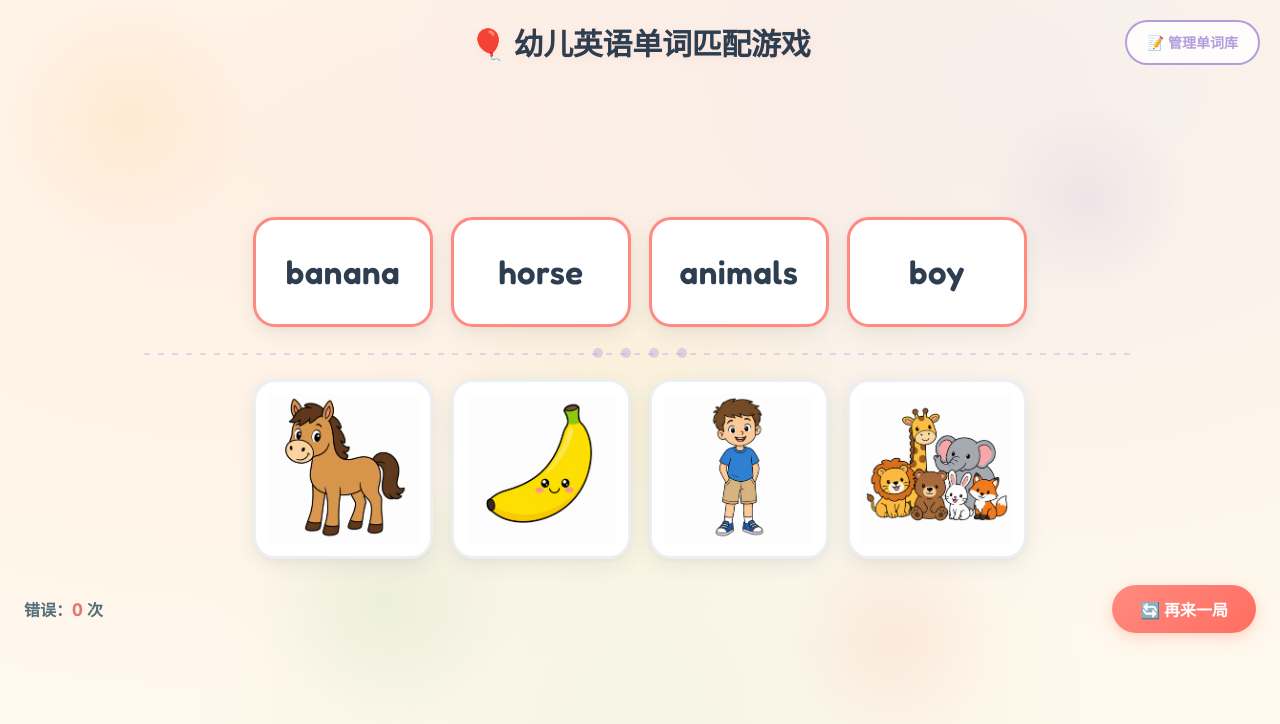
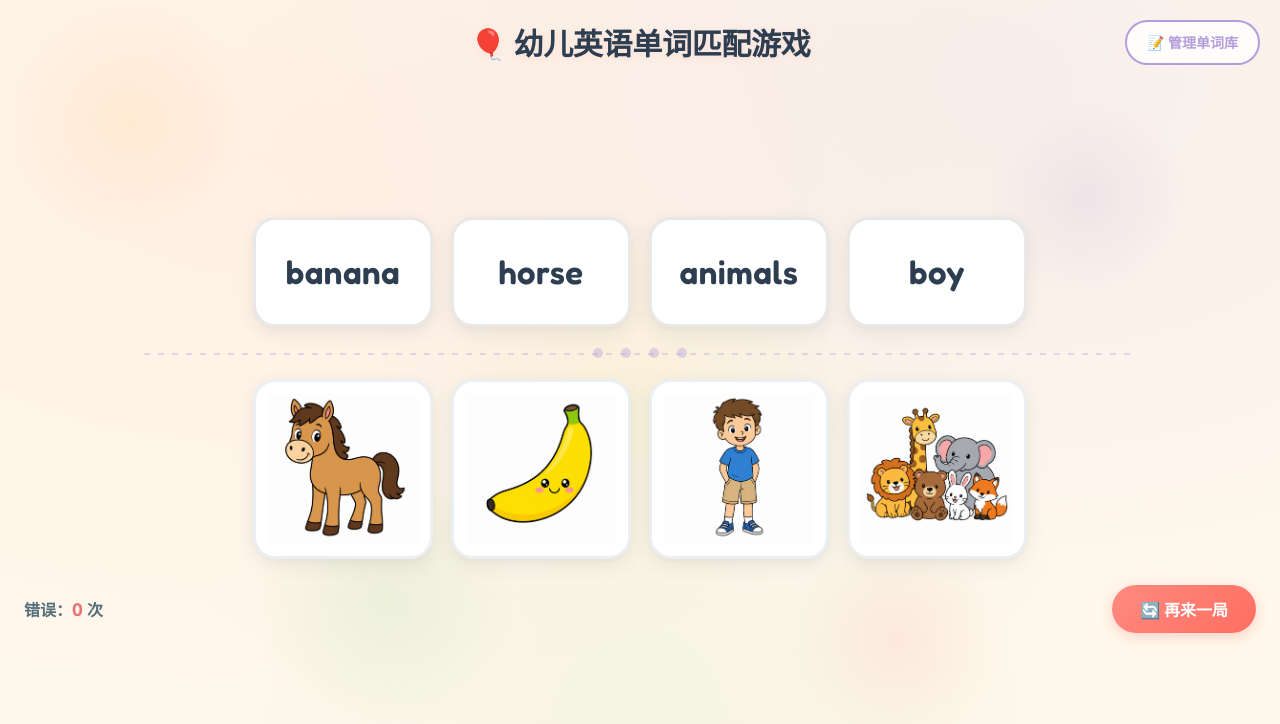
Before and after one commit to HadeAs/happy-learning, a Next.js app: page / in a window 1280 px wide. Shown: the top 724 px of the page. Built offline with nearby package versions, Linux system fonts and the light colour scheme.

Commit message:
style: 单词卡片初始边框淡化
- 默认边框改为 #E8E8E8（几乎不可见），保持 3.5px 避免布局跳动
- 选中时变为珊瑚色发光，配对成功变薄荷绿，错误变浆果红
- border-width 始终不变，无布局抖动

```diff
--- a/src/app/globals.css
+++ b/src/app/globals.css
@@ -227,7 +227,7 @@ body::before {
 /* ===== 单词卡片 ===== */
 .word-card {
   background: white;
-  border: 3.5px solid var(--coral);
+  border: 3.5px solid #E8E8E8;
   width: var(--word-w);
   height: var(--word-h);
   display: flex;
```
